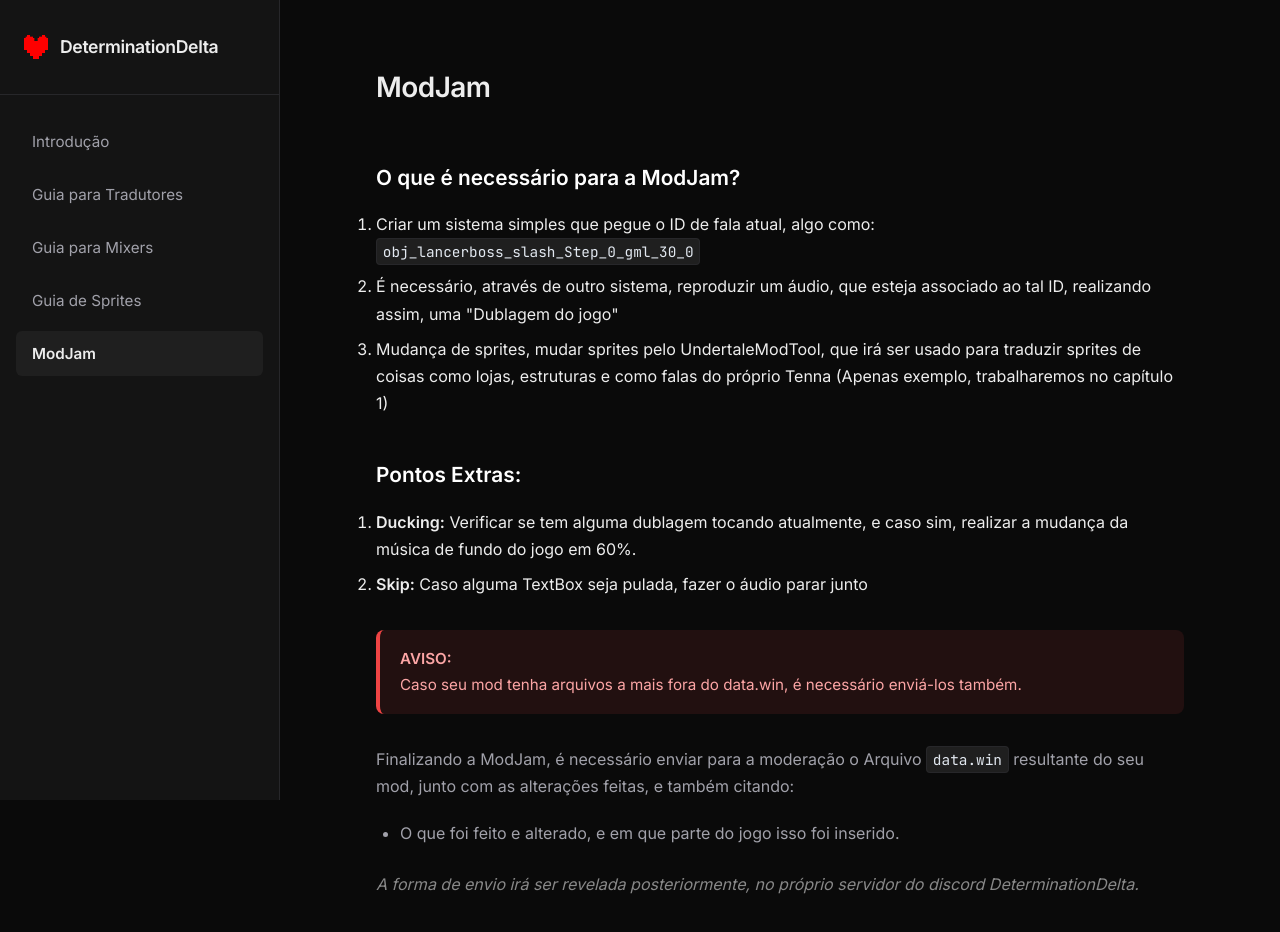
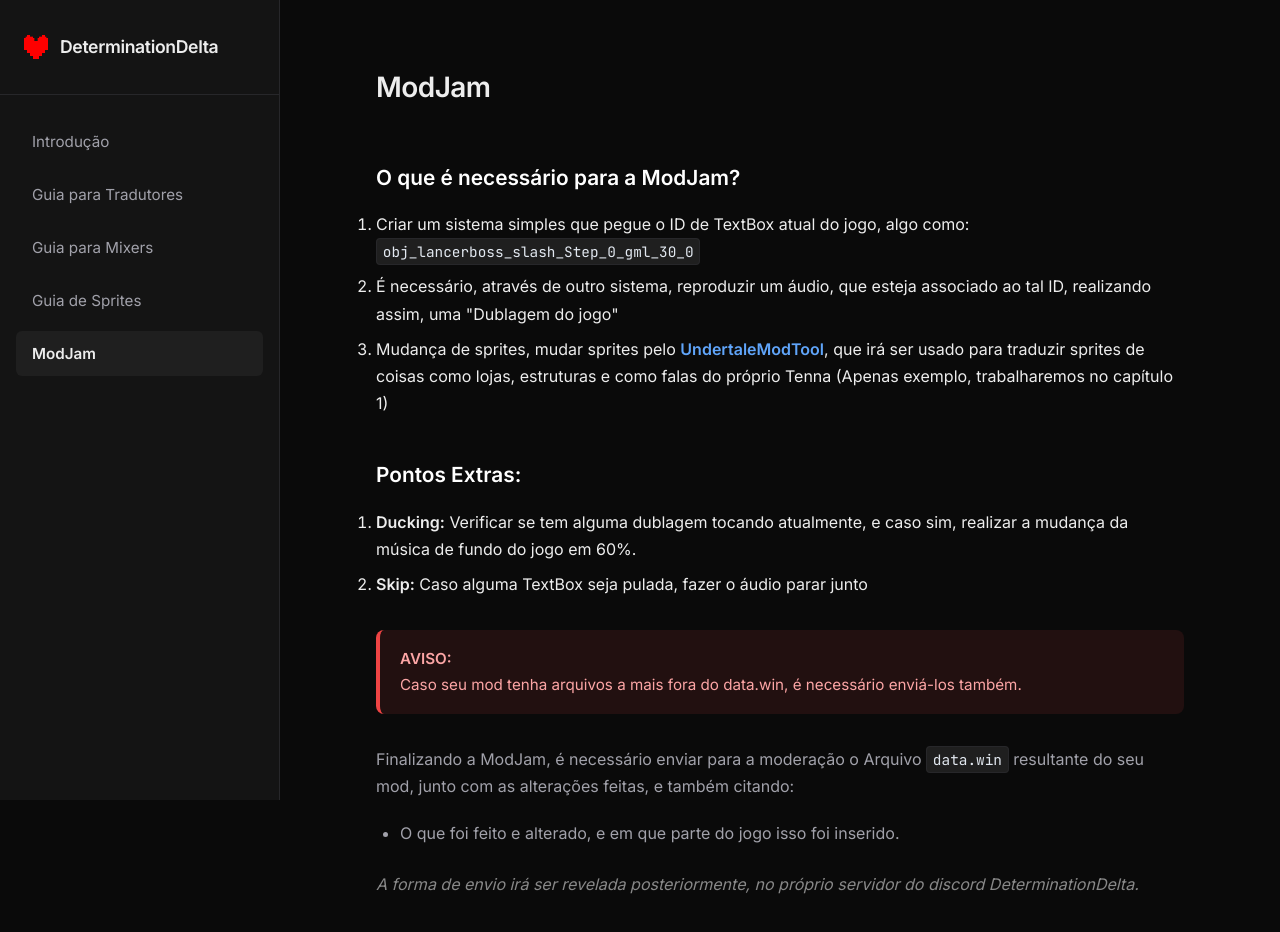
Before and after one commit to nyan-coder/dtdocs, a React (Vite) app: page /modjam in a window 1280 px wide. Shown: the top 932 px of the page. Built offline with nearby package versions, Linux system fonts and the light colour scheme.

Commit message:
docs: adjust ModJam text and add UndertaleModTool link

```diff
--- a/src/pages/ModJam.jsx
+++ b/src/pages/ModJam.jsx
@@ -7,9 +7,9 @@ const ModJam = () => {
 
             <h3>O que é necessário para a ModJam?</h3>
             <ol>
-                <li>Criar um sistema simples que pegue o ID de fala atual, algo como: <code>obj_lancerboss_slash_Step_0_gml_30_0</code></li>
+                <li>Criar um sistema simples que pegue o ID de TextBox atual do jogo, algo como: <code>obj_lancerboss_slash_Step_0_gml_30_0</code></li>
                 <li>É necessário, através de outro sistema, reproduzir um áudio, que esteja associado ao tal ID, realizando assim, uma "Dublagem do jogo"</li>
-                <li>Mudança de sprites, mudar sprites pelo UndertaleModTool, que irá ser usado para traduzir sprites de coisas como lojas, estruturas e como falas do próprio Tenna (Apenas exemplo, trabalharemos no capítulo 1)</li>
+                <li>Mudança de sprites, mudar sprites pelo <a href="https://github.com/UnderminersTeam/UndertaleModTool/releases/tag/0.9.1.2" target="_blank" rel="noopener noreferrer"><strong>UndertaleModTool</strong></a>, que irá ser usado para traduzir sprites de coisas como lojas, estruturas e como falas do próprio Tenna (Apenas exemplo, trabalharemos no capítulo 1)</li>
             </ol>
 
             <h3>Pontos Extras:</h3>
```
